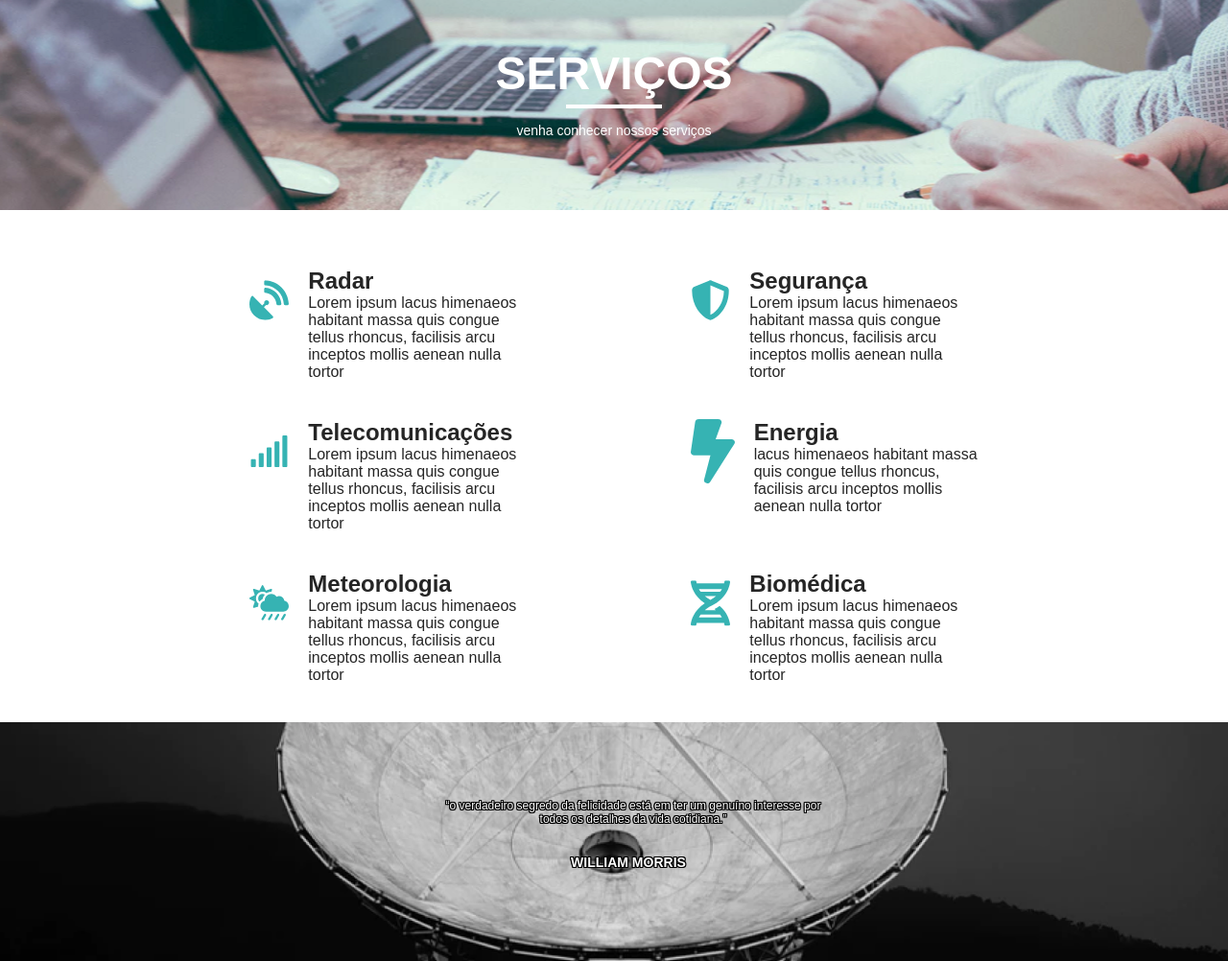
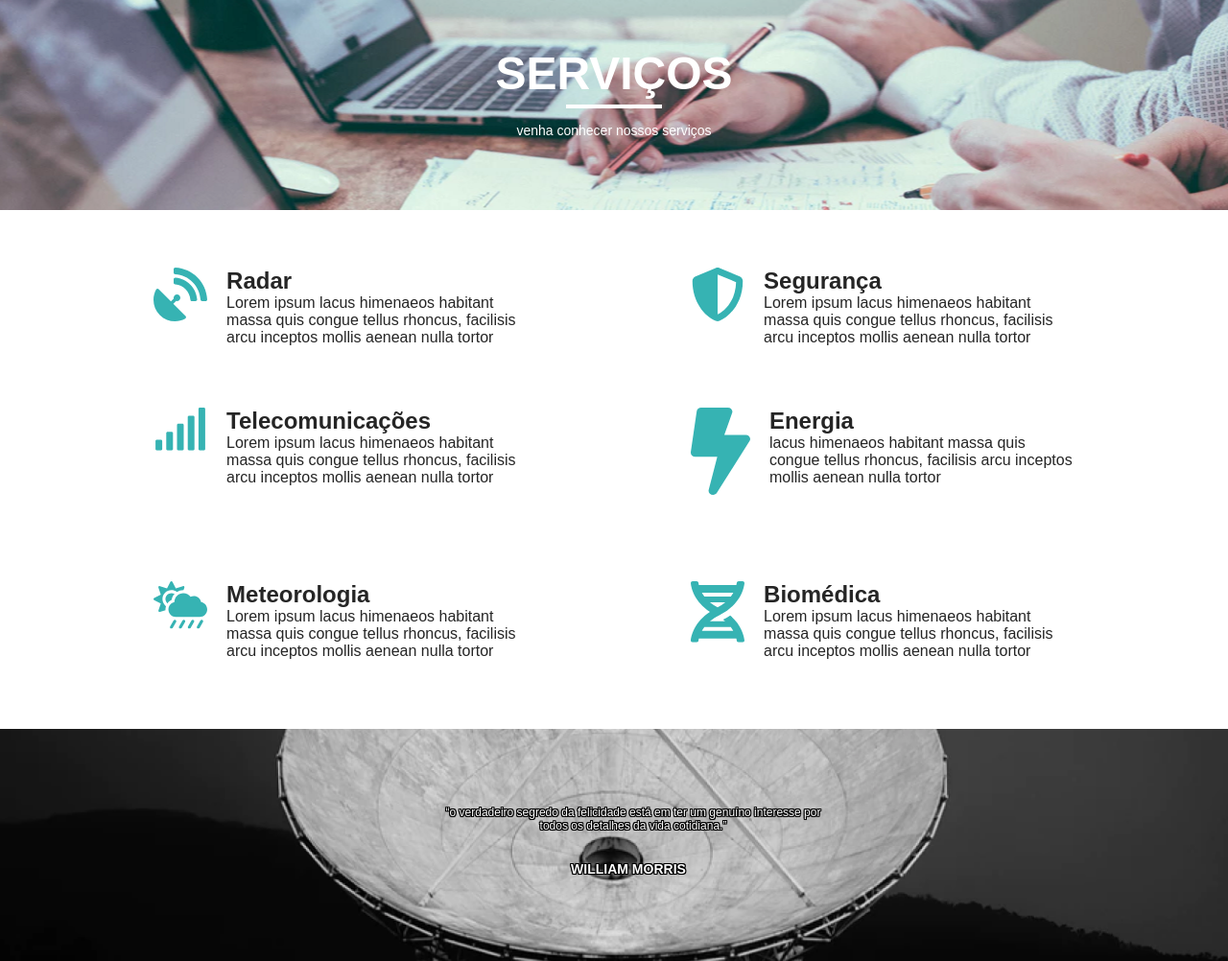
Before and after one commit to koejuao/projeto1, a PHP site: page /servicos.html in a window 1280 px wide. Shown: the part 71-1073 px from the top of the page at 96% size. Run offline with PHP 8.4, Linux system fonts and the light colour scheme.

Commit message:
modificando colunas

```diff
--- a/css/servicos.css
+++ b/css/servicos.css
@@ -47,13 +47,12 @@
   list-style: none;
   flex-flow: row wrap;
   justify-content: space-between;
-  padding-right: 100px;
-  padding-left: 100px;
+
 }
 .service-list-item-2 {
   display: flex;
   justify-content: flex-start;
-  width: 300px;
+  width: 400px;
   padding-bottom: 40px;
 }
 
```
